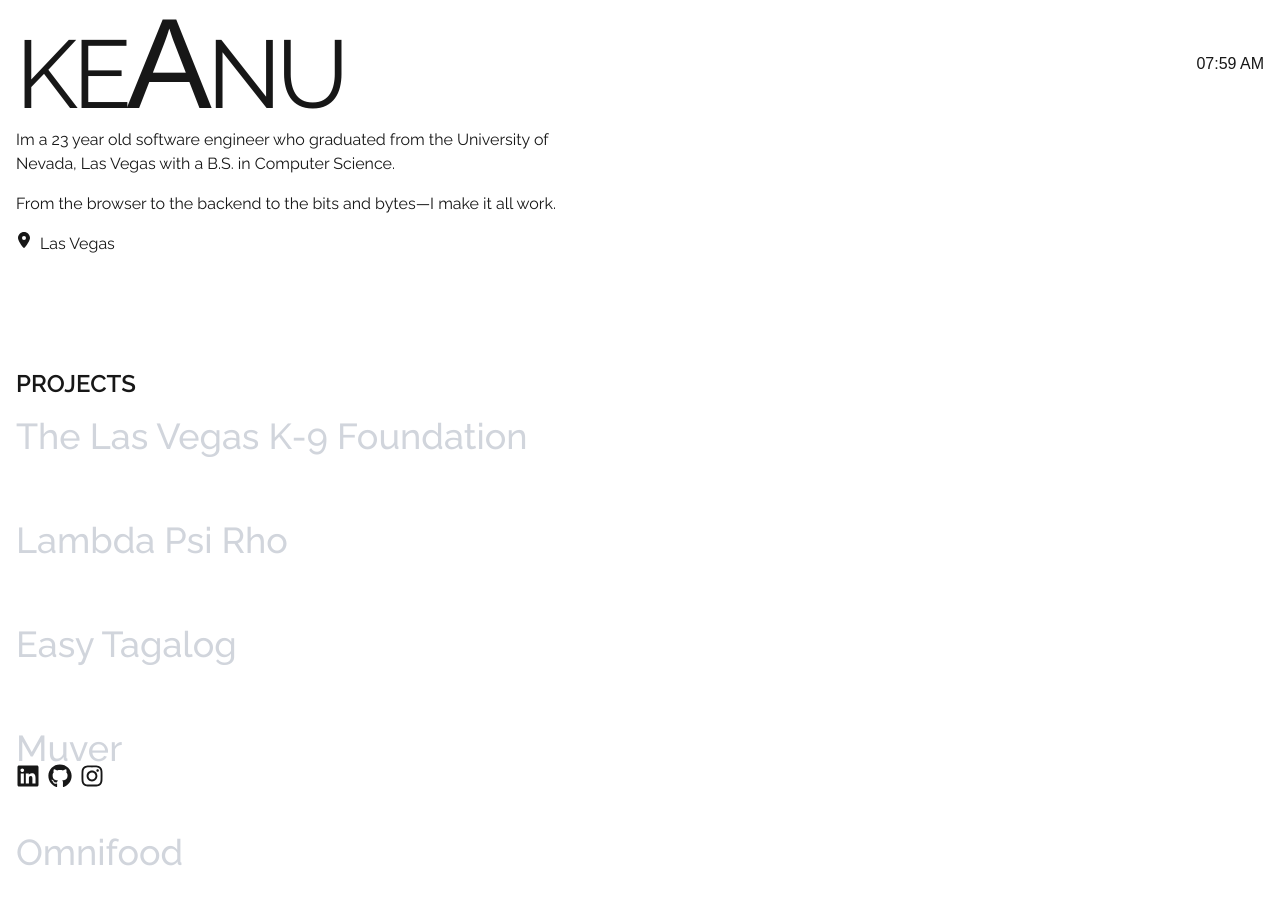
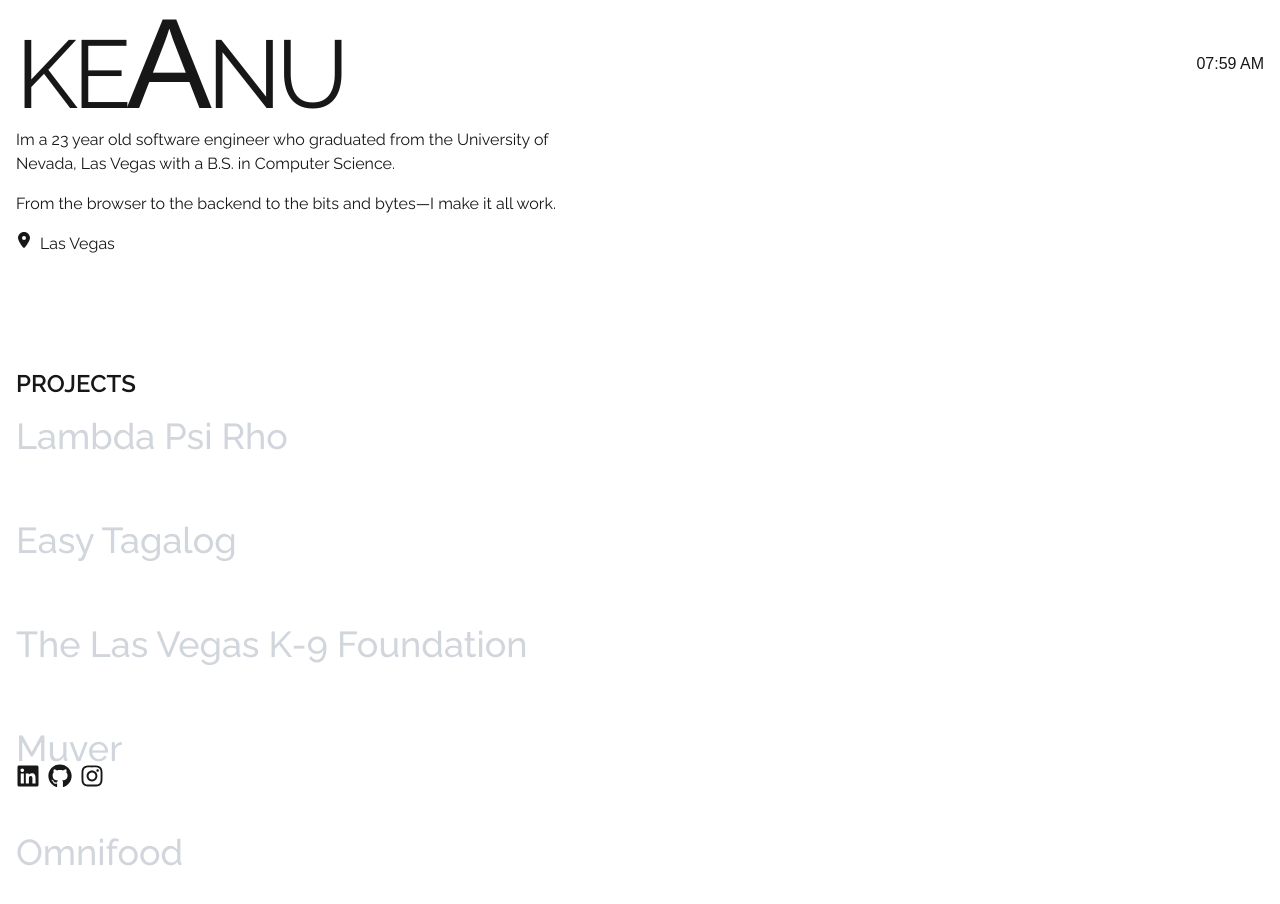
Before and after one commit to keanu-a/keanualoua-site, a Next.js app: page / in a window 1280 px wide. Shown: the top 904 px of the page. Built offline with nearby package versions, Linux system fonts and the light colour scheme; a web font is replaced by a local one.

Commit message:
Added year to projects

```diff
--- a/src/app/page.tsx
+++ b/src/app/page.tsx
@@ -2,27 +2,34 @@ import { FaLocationDot } from 'react-icons/fa6';
 
 const LOCATION = 'Las Vegas';
 
-const projects: { projectName: string }[] = [
-  {
-    projectName: 'The Las Vegas K-9 Foundation',
-  },
+const projects: { projectName: string; year: number }[] = [
   {
     projectName: 'Lambda Psi Rho',
+    year: 2025,
   },
   {
     projectName: 'Easy Tagalog',
+    year: 2024,
+  },
+  {
+    projectName: 'The Las Vegas K-9 Foundation',
+    year: 2023,
   },
   {
     projectName: 'Muver',
+    year: 2023,
   },
   {
     projectName: 'Omnifood',
+    year: 2022,
+  },
+  {
+    projectName: 'Pig Game',
+    year: 2022,
   },
   {
     projectName: 'Pomodoro Timer',
-  },
-  {
-    projectName: 'Pig Game',
+    year: 2021,
   },
 ];
 
```
